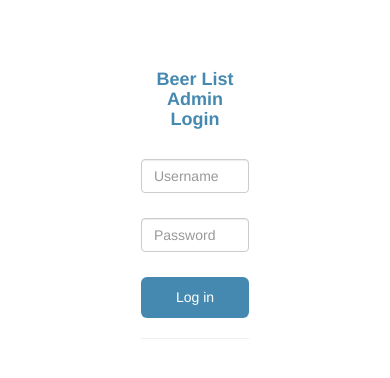
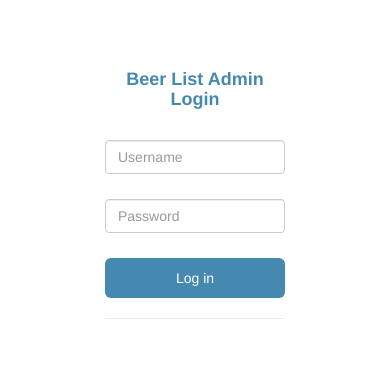
Before and after one commit to PoissonJ/beer-list-api, a Python web app: template app/templates/login.html in a window 390 px wide. Shown: the top 378 px of the page. Run offline with Jinja, Linux system fonts and the light colour scheme; the template is opened without the code that fills it, so the values that code supplies are empty, except form fields; form fields are guessed from the names that the template uses; some libraries are stand-ins or nearby versions.

Commit message:
Small changes to login template for mobile look

```diff
--- a/app/templates/login.html
+++ b/app/templates/login.html
@@ -6,12 +6,15 @@
   <title>Admin Login</title>
   <meta name="description" content="Login Form for Admin Section">
   <meta name="author" content="Jonathan">
+  <meta name="viewport" content="width=device-width, initial-scale=1">
   <!-- Latest compiled and minified CSS -->
   <link rel="stylesheet" href="https://maxcdn.bootstrapcdn.com/bootstrap/3.3.7/css/bootstrap.min.css" integrity="sha384-BVYiiSIFeK1dGmJRAkycuHAHRg32OmUcww7on3RYdg4Va+PmSTsz/K68vbdEjh4u"
     crossorigin="anonymous">
     <!-- Optional theme -->
     <link rel="stylesheet" href="https://maxcdn.bootstrapcdn.com/bootstrap/3.3.7/css/bootstrap-theme.min.css" integrity="sha384-rHyoN1iRsVXV4nD0JutlnGaslCJuC7uwjduW9SVrLvRYooPp2bWYgmgJQIXwl/Sp"
       crossorigin="anonymous">
+      <script src="https://code.jquery.com/jquery-3.1.1.min.js" integrity="sha256-hVVnYaiADRTO2PzUGmuLJr8BLUSjGIZsDYGmIJLv2b8="
+        crossorigin="anonymous"></script>
         <!-- Latest compiled and minified JavaScript -->
         <script src="https://maxcdn.bootstrapcdn.com/bootstrap/3.3.7/js/bootstrap.min.js" integrity="sha384-Tc5IQib027qvyjSMfHjOMaLkfuWVxZxUPnCJA7l2mCWNIpG9mGCD8wGNIcPD7Txa"
           crossorigin="anonymous"></script>
@@ -21,7 +24,7 @@
             }
 
             #login .form-wrap {
-            width: 30%;
+              width: 50%;
               margin: 0 auto;
             }
 
@@ -62,8 +65,7 @@
 </head>
 
 <body>
-  <section id="login">
-    <div class="container">
+  <div class="container" id="login">
     <div class="row">
       <div class="col-xs-12">
         <div class="form-wrap">
@@ -72,7 +74,6 @@
             <strong>Error</strong> {{ error }}
           </div>
           {% endif %}
-
           <h1>Beer List Admin Login</h1>
           <form action="/login" method="POST" id="login-form" autocomplete="off">
             <div class="form-group">
@@ -97,7 +98,6 @@
     <!-- /.row -->
   </div>
   <!-- /.container -->
-  </section>
 </body>
 
 </html>
```
Lines whose indentation alone changed are shown as unchanged.
